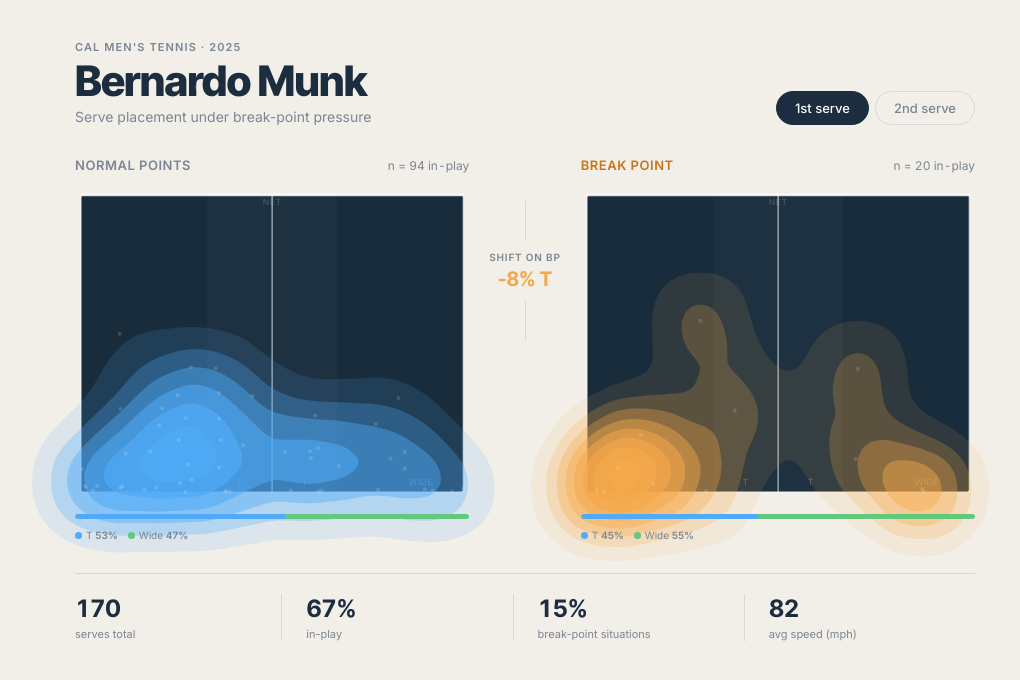
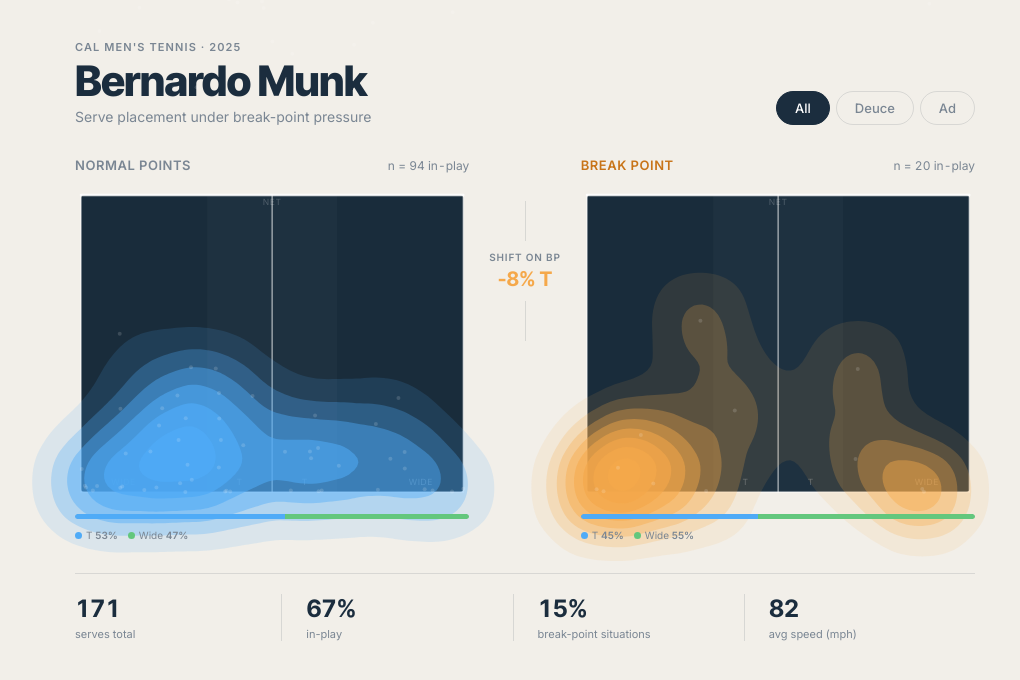
Before and after one commit to annabhogra/Tennis-Analytics, a plain HTML site: page viz/index.html in a window 1280 px wide. Shown: the whole page, without its empty margins (115-1135 px from the left). Drawn offline with nearby package versions, Linux system fonts and the light colour scheme.

Commit message:
swap serve toggle for deuce/ad side filter

```diff
--- a/viz/court.js
+++ b/viz/court.js
@@ -188,13 +188,13 @@
 const bpPanel = makeCourt("court-bp", "#F5A84A");
 
 let DATA = null;
-let activeServe = 1;
+let activeSide = "both";
 
-function update(serveNum) {
+function update(side) {
   if (!DATA) return;
 
   const { points, direction_breakdown } = DATA;
-  const filtered = points.filter(d => d.serve_num === serveNum);
+  const filtered = side === "both" ? points : points.filter(d => d.bounce_zone === side);
   const normal = filtered.filter(d => !d.is_break_point);
   const bp = filtered.filter(d => d.is_break_point);
 
@@ -205,11 +205,10 @@
   d3.select("#count-normal").text(fmt(normal));
   d3.select("#count-bp").text(fmt(bp));
 
-  const bkey = `s${serveNum}`;
-  renderDirBars("bars-normal", direction_breakdown?.[`${bkey}_normal`]);
-  renderDirBars("bars-bp", direction_breakdown?.[`${bkey}_break_point`]);
+  renderDirBars("bars-normal", direction_breakdown?.["s1_normal"]);
+  renderDirBars("bars-bp", direction_breakdown?.["s1_break_point"]);
 
-  const delta = computeDelta(direction_breakdown, bkey);
+  const delta = computeDelta(direction_breakdown, "s1");
   if (delta && Math.abs(delta.delta) >= 1) {
     const sign = delta.delta > 0 ? "+" : "";
     d3.select("#delta-value").text(`${sign}${Math.round(delta.delta)}% ${delta.dir}`);
@@ -234,14 +233,14 @@
 d3.select("#serve-toggle").selectAll(".pill").on("click", function () {
   d3.select("#serve-toggle").selectAll(".pill").classed("active", false);
   d3.select(this).classed("active", true);
-  activeServe = +this.dataset.serve;
-  update(activeServe);
+  activeSide = this.dataset.side;
+  update(activeSide);
 });
 
 
 d3.json("data.json").then(data => {
   DATA = data;
-  update(activeServe);
+  update(activeSide);
 }).catch(() => {
   normalPanel.update([]);
   bpPanel.update([]);
--- a/viz/index.html
+++ b/viz/index.html
@@ -19,8 +19,9 @@
         <p class="subhead">Serve placement under break-point pressure</p>
       </div>
       <div class="serve-toggle" id="serve-toggle">
-        <button class="pill active" data-serve="1">1st serve</button>
-        <button class="pill" data-serve="2">2nd serve</button>
+        <button class="pill active" data-side="both">All</button>
+        <button class="pill" data-side="deuce">Deuce</button>
+        <button class="pill" data-side="ad">Ad</button>
       </div>
     </header>
 
```
